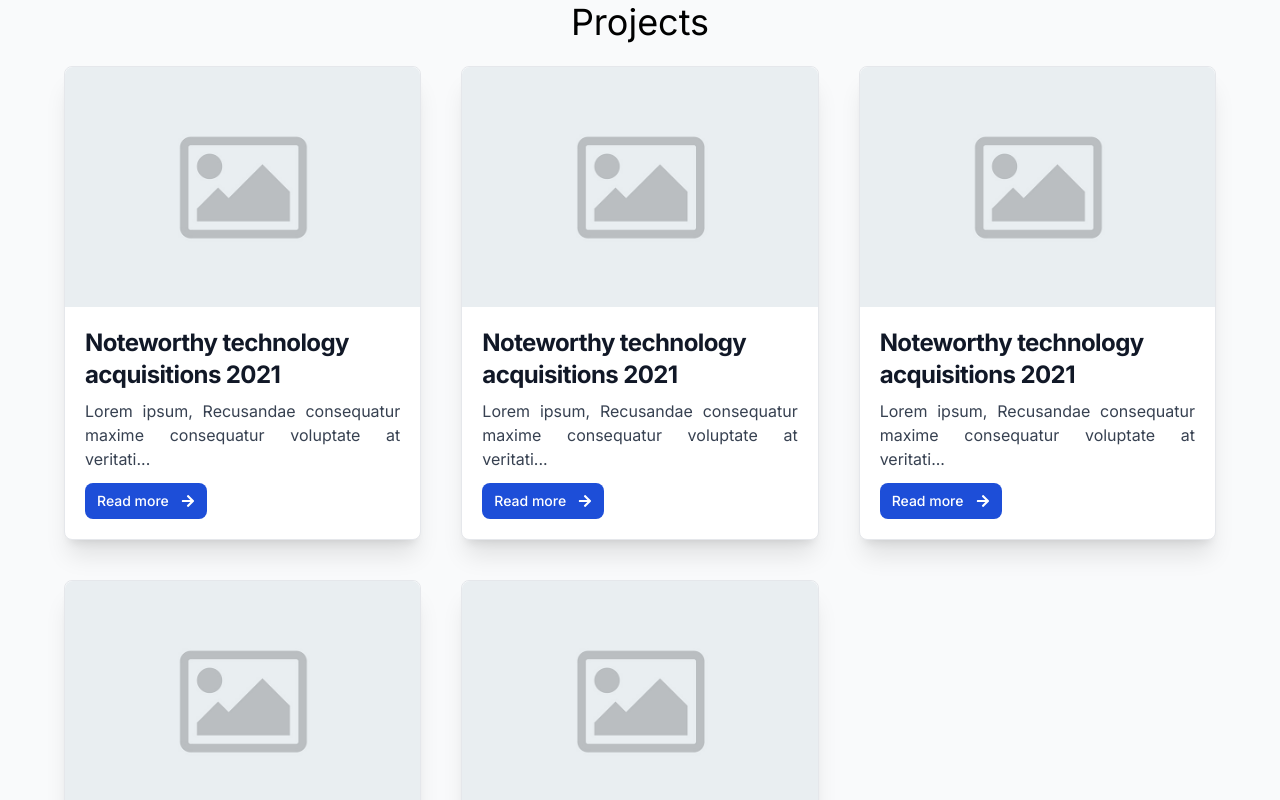
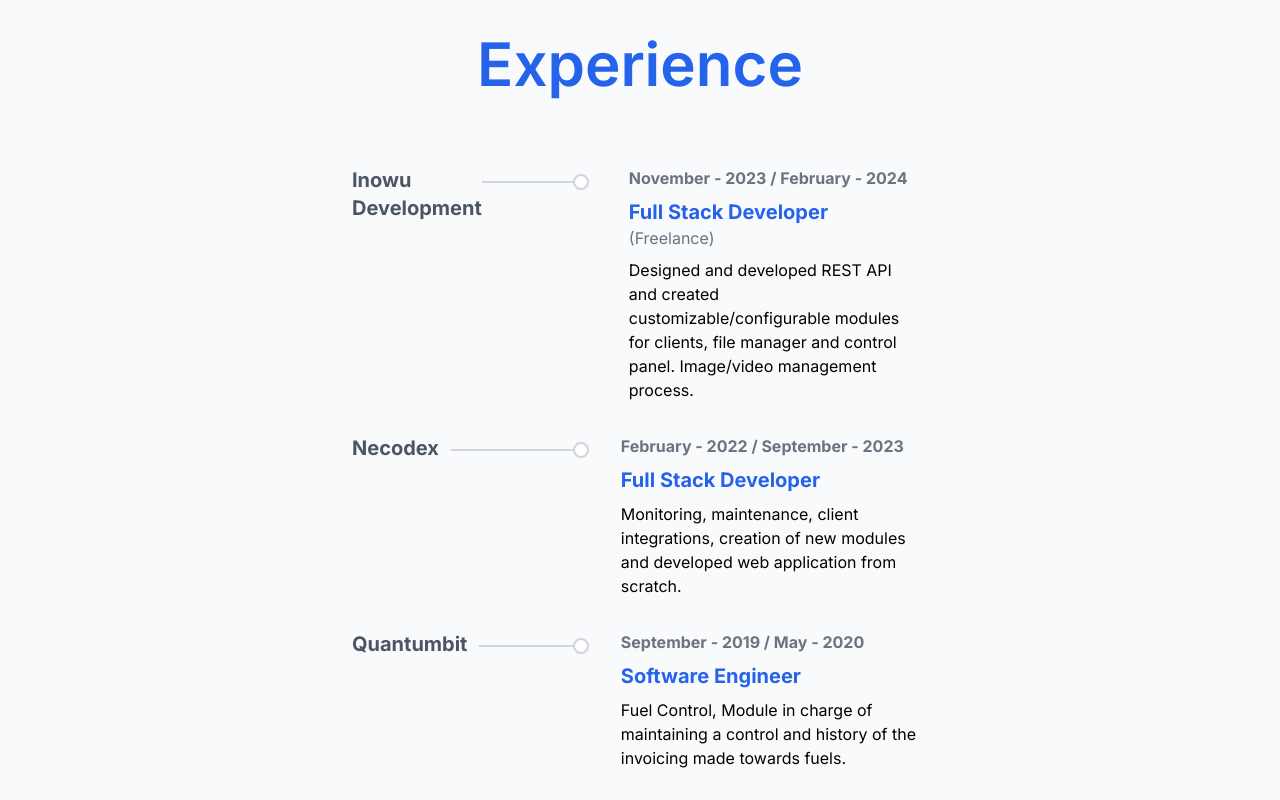
Before and after one commit to Huguez/Portfolio, a Next.js app: page / in a window 1280 px wide. Shown: the part 1120-1920 px from the top of the page. Built offline with nearby package versions, Linux system fonts and the light colour scheme.

Commit message:
experience components

```diff
--- a/src/app/(pages)/page.tsx
+++ b/src/app/(pages)/page.tsx
@@ -1,6 +1,6 @@
 import { Metadata } from "next/types";
 
-import { Hello, Projects, WhoIam } from "@/components";
+import { Hello, Projects, WhoIam, Experience } from "@/components";
 
 
 export const metadata: Metadata = {
@@ -16,9 +16,10 @@ export default function Home() {
 
 			<WhoIam />
 
+			<Experience />
+
 			<Projects />
 
-      	{/* experience */}
     </main>
   );
 }
--- a/src/app/components/index.ts
+++ b/src/app/components/index.ts
@@ -8,5 +8,6 @@ export { default as Providers } from "./providers/Providers"
 export { default as WhoIam } from "./pageComponents/WhoIam"
 export { default as Hello } from "./pageComponents/Hello"
 export { default as Projects } from "./pageComponents/Projects"
+export { default as Experience } from "./pageComponents/Experience"
 
 export { ProjectCard } from "./ui/ProjectCard"
--- /dev/null
+++ b/src/app/components/pageComponents/Experience.tsx
@@ -0,0 +1,153 @@
+
+export default function Experience() {
+   return (
+      <div className="container p-16 lg:pt-20 mx-auto" >
+         <h4 className="text-center font-header text-4xl sm:text-5xl lg:text-6xl font-semibold text-blue-600 ">
+            Experience
+         </h4>
+         <div className="relative mx-auto mt-10  flex flex-col w-full lg:w-2/4 pr-1">
+
+            <div className="mt-8 flex flex-col text-center md:flex-row md:text-left">
+
+               <div className="md:w-2/5">
+                  <div className="">
+                     <div className="flex justify-center md:justify-start">
+                        <span className="text-gray-600 text-xl font-bold">
+                           Inowu Development
+                        </span>
+                        <div className="relative  hidden w-full md:block" >
+                           <span className="absolute inset-x-0 top-4 h-0.5 -translate-y-1/2 transform bg-gray-300" />
+                        </div>
+                     </div>
+                  </div>
+               </div>
+
+               <div className="md:w-3/5 ">
+                  <div className="relative flex md:pl-18">
+                     <span className="absolute -left-2 top-2 hidden h-4 w-4 rounded-full border-2 border-gray-300  bg-white md:block"></span>
+                     <div className="mt-1 flex">
+
+                        <div className="md:-mt-1 pl-1 md:pl-8 lg:pl-12 ">
+                           <p className="block font-body font-bold text-gray-500 "> November - 2023 / February - 2024 </p>
+                           <p className="block pt-2 font-header text-xl font-bold text-blue-600">Full Stack Developer  </p><span className="text-base  text-gray-500">(Freelance)</span>
+                           <div className="pt-2">
+                              <p className="block font-body text-black">
+                                 Designed and developed REST API and created customizable/configurable modules for clients, file manager and control panel.
+                                 Image/video management process.
+                              </p>
+
+                           </div>
+                        </div>
+                     </div>
+                  </div>
+               </div>
+            </div>
+
+            <div className="mt-8 flex flex-col text-center md:flex-row md:text-left">
+
+               <div className="md:w-2/5">
+                  <div className="">
+                     <div className="flex justify-center md:justify-start">
+                        <span className="text-gray-600 text-xl font-bold">
+                           Necodex
+                        </span>
+                        <div className="relative ml-3 hidden w-full md:block" >
+                           <span className="absolute inset-x-0 top-4 h-0.5 -translate-y-1/2 transform bg-gray-300" />
+                        </div>
+                     </div>
+
+                  </div>
+               </div>
+
+               <div className="md:w-3/5 ">
+                  <div className="relative flex md:pl-18">
+                     <span className="absolute -left-2 top-2 hidden h-4 w-4 rounded-full border-2 border-gray-300  bg-white md:block"></span>
+                     <div className="mt-1 flex">
+
+                        <div className="md:-mt-1 md:pl-10 ">
+                           <p className="block font-body font-bold text-gray-500 "> February - 2022 / September - 2023 </p>
+                           <p className="block pt-2 font-header text-xl font-bold text-blue-600">Full Stack Developer  </p>
+                           <div className="pt-2">
+                              <p className="block font-body text-black">
+                                 Monitoring, maintenance, client integrations, creation of new modules and developed web application from scratch.
+                              </p>
+                           </div>
+                        </div>
+                     </div>
+                  </div>
+               </div>
+            </div>
+
+            <div className="mt-8 flex flex-col text-center md:flex-row md:text-left">
+
+               <div className="md:w-2/5">
+                  <div className="">
+                     <div className="flex justify-center md:justify-start">
+                        <span className="text-gray-600 text-xl font-bold">
+                           Quantumbit
+                        </span>
+                        <div className="relative ml-3 hidden w-full md:block" >
+                           <span className="absolute inset-x-0 top-4 h-0.5 -translate-y-1/2 transform bg-gray-300" />
+                        </div>
+                     </div>
+
+                  </div>
+               </div>
+
+               <div className="md:w-3/5 ">
+                  <div className="relative flex md:pl-18">
+                     <span className="absolute -left-2 top-2 hidden h-4 w-4 rounded-full border-2 border-gray-300  bg-white md:block"></span>
+                     <div className="mt-1 flex">
+
+                        <div className="md:-mt-1 md:pl-10 ">
+                           <p className="block font-body font-bold text-gray-500 "> September - 2019 / May - 2020 </p>
+                           <p className="block pt-2 font-header text-xl font-bold text-blue-600"> Software Engineer </p>
+                           <div className="pt-2">
+                              <p className="block font-body text-black">
+                                 Fuel Control, Module in charge of maintaining a control and history of the invoicing made towards fuels.
+                              </p>
+
+                           </div>
+                        </div>
+                     </div>
+                  </div>
+               </div>
+            </div>
+
+
+            {/* <div className="mt-8 flex flex-col text-center md:flex-row md:text-left">
+
+               <div className="md:w-2/5">
+                  <div className="">
+                     <div className="flex justify-center md:justify-start">
+                        <span className="text-gray-600 text-xl font-bold">
+                           AIISA Automation, S.A. de C.V.
+                        </span>
+                        <div className="relative hidden w-full md:block" >
+                           <span className="absolute inset-x-0 top-4 h-0.5 -translate-y-1/2 transform bg-gray-300" />
+                        </div>
+                     </div>
+
+                  </div>
+               </div>
+
+               <div className="md:w-3/5 ">
+                  <div className="relative flex md:pl-18">
+                     <span className="absolute -left-2 top-2 hidden h-4 w-4 rounded-full border-2 border-gray-300  bg-white md:block"></span>
+                     <div className="mt-1 flex">
+
+                        <div className="md:-mt-1 md:pl-10 ">
+                           <p className="block font-body font-bold text-gray-500 "> January - 2018 / June - 2018 </p>
+                           <p className="block pt-2 font-header text-xl font-bold text-blue-600"> Intern </p>
+                           <div className="pt-2">
+                           </div>
+                        </div>
+                     </div>
+                  </div>
+               </div>
+            </div> */}
+
+         </div>
+      </div>
+   );
+}
--- a/src/app/components/pageComponents/Projects.tsx
+++ b/src/app/components/pageComponents/Projects.tsx
@@ -5,7 +5,7 @@ export default function Projects() {
    const p = [ 1, 2, 3, 4, 5 ]
 
    return (
-      <div className="md:pb-16 ">
+      <div className="p-16 lg:py-20 ">
 
          <p className="text-center font-general-medium text-2xl sm:text-4xl mb-6 ">
             Projects
--- a/src/app/components/pageComponents/WhoIam.tsx
+++ b/src/app/components/pageComponents/WhoIam.tsx
@@ -1,7 +1,7 @@
 import { FaRegStar, FaStar, FaStarHalfAlt } from "react-icons/fa";
 
 export default function WhoIam() {
-  return <div className='bg-gray-50 py-16 lg:py-28'>
+  return <div className='bg-gray-50 p-16 lg:pt-28'>
   <h3 className='font-header font-semibold uppercase text-2xl sm:text-4xl lg:text-6xl text-center text-blue-600'> WHO AM I? </h3>
   <p className='text-center text-gray-800 text-base sm:text-xl lg:text-2xl'>
     I'm a Web Application Developer
--- a/src/app/components/ui/ProjectCard.tsx
+++ b/src/app/components/ui/ProjectCard.tsx
@@ -13,9 +13,9 @@ export function ProjectCard() {
          <Link href="/">
             <Image
                src={ placeholder.src }
-               layout="fill2" // required
-               objectFit="contain" // change to suit your needs
-               className="rounded-t-lg w-full " // just an example
+               layout="fill2"
+               objectFit="contain"
+               className="rounded-t-lg w-full "
                alt={'Carlos Huguez'}
                width={200}
                height={200}
```
